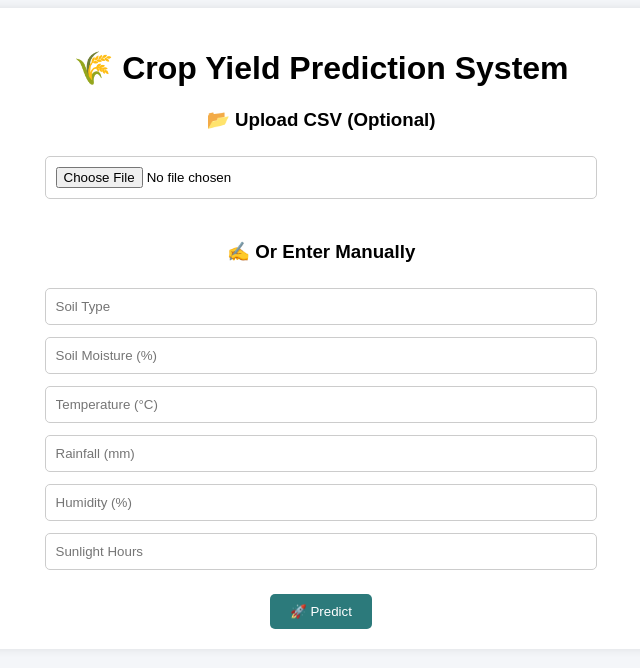
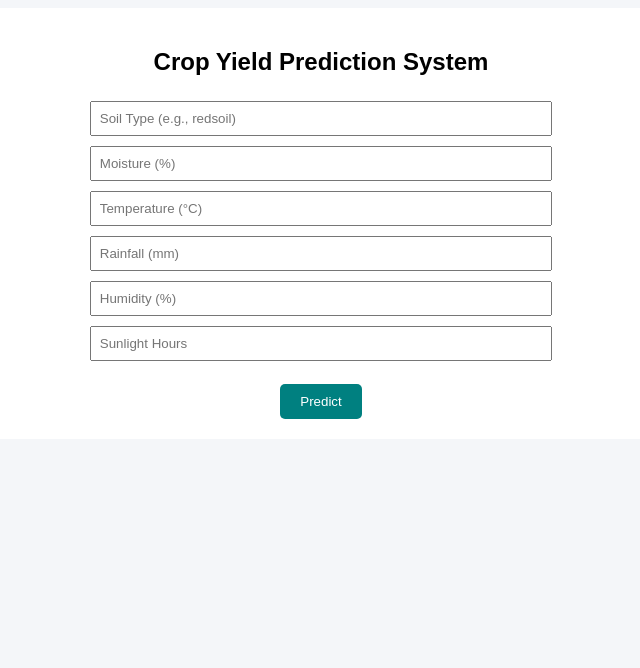
Before and after one commit to mokaabhiram2k6-dev/crop-yield-prediction, a Flask app: page / in a window 1280 px wide. Shown: the top 668 px of the page, without its empty margins (319-959 px from the left). Run offline with Flask 3, Linux system fonts and the light colour scheme; parts of the project's set-up code (start-up, migrations or seed data) failed here and were passed over.

Commit message:
Update index.html

```diff
--- a/templates/index.html
+++ b/templates/index.html
@@ -1,44 +1,36 @@
 <!DOCTYPE html>
 <html>
 <head>
-    <title>Crop Yield Dashboard</title>
-
+    <title>Crop Yield Prediction</title>
     <style>
         body {
             font-family: Arial;
             background: #f4f6f9;
             text-align: center;
         }
-
-        .container {
-            width: 60%;
+        .box {
+            width: 50%;
             margin: auto;
             background: white;
             padding: 20px;
             border-radius: 10px;
-            box-shadow: 0px 0px 10px rgba(0,0,0,0.1);
         }
-
         input {
-            padding: 10px;
-            margin: 6px;
+            padding: 8px;
+            margin: 5px;
             width: 70%;
-            border-radius: 5px;
-            border: 1px solid #ccc;
         }
-
         button {
             padding: 10px 20px;
-            background: #2c7a7b;
+            background: teal;
             color: white;
             border: none;
             border-radius: 5px;
         }
-
         .card {
             background: #e6fffa;
-            padding: 15px;
-            margin: 15px;
+            margin-top: 15px;
+            padding: 10px;
             border-radius: 8px;
         }
     </style>
@@ -46,47 +38,30 @@
 
 <body>
 
-<div class="container">
+<div class="box">
+    <h2>Crop Yield Prediction System</h2>
 
-<h1>🌾 Crop Yield Prediction System</h1>
+    <form method="POST">
+        <input name="soil" placeholder="Soil Type (e.g., redsoil)" required><br>
+        <input name="moisture" placeholder="Moisture (%)" required><br>
+        <input name="temp" placeholder="Temperature (°C)" required><br>
+        <input name="rainfall" placeholder="Rainfall (mm)" required><br>
+        <input name="humidity" placeholder="Humidity (%)" required><br>
+        <input name="sunlight" placeholder="Sunlight Hours" required><br><br>
 
-<form method="POST" enctype="multipart/form-data">
+        <button type="submit">Predict</button>
+    </form>
 
-    <h3>📂 Upload CSV (Optional)</h3>
-    <input type="file" name="file"><br><br>
-
-    <h3>✍️ Or Enter Manually</h3>
-
-    <input type="text" name="soil" placeholder="Soil Type">
-    <input type="number" step="any" name="moisture" placeholder="Soil Moisture (%)">
-    <input type="number" step="any" name="temp" placeholder="Temperature (°C)">
-    <input type="number" step="any" name="rainfall" placeholder="Rainfall (mm)">
-    <input type="number" step="any" name="humidity" placeholder="Humidity (%)">
-    <input type="number" step="any" name="sunlight" placeholder="Sunlight Hours">
-
-    <br><br>
-    <button type="submit">🚀 Predict</button>
-</form>
-
-{% if prediction %}
-
-<div class="card">
-    <h2>🌾 Yield: {{prediction}} kg/hectare</h2>
-</div>
-
-<div class="card">
-    <h3> Crop: {{selected_crop}}</h3>
-    <h3>Price: ₹{{price}} /kg</h3>
-    <h3> Cost: ₹{{cost}}</h3>
-    <h3> Revenue: ₹{{revenue}}</h3>
-    <h3> Profit: ₹{{profit}}</h3>
-</div>
-
-<div class="card">
-    <h3>📊 Average Yield: {{avg_yield}}</h3>
-</div>
-
-{% endif %}
+    {% if prediction %}
+    <div class="card">
+        <h3>Yield: {{prediction}} kg/hectare</h3>
+        <p>Crop: {{selected_crop}}</p>
+        <p>Price: ₹{{price}} /kg</p>
+        <p>Cost: ₹{{cost}}</p>
+        <p>Revenue: ₹{{revenue}}</p>
+        <p>Profit: ₹{{profit}}</p>
+    </div>
+    {% endif %}
 
 </div>
 
```
